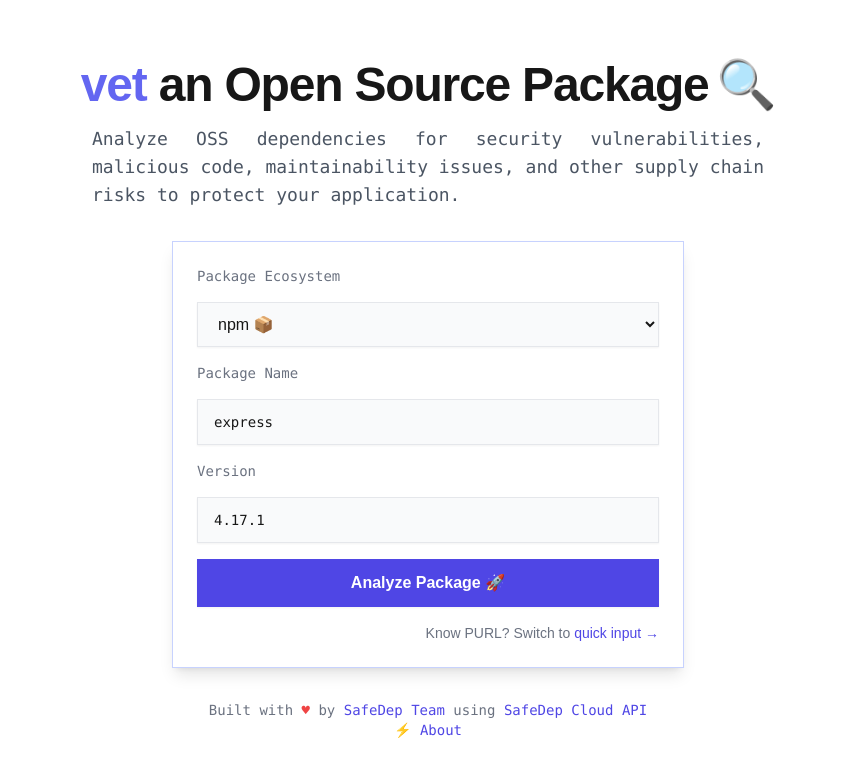
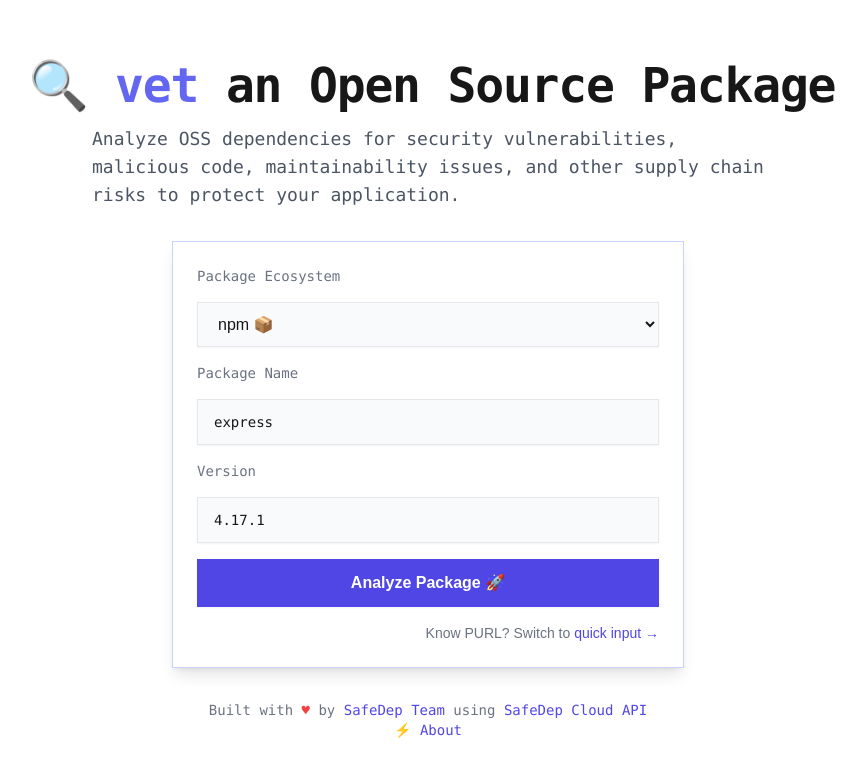
Before and after one commit to safedep/vetpkg.dev, a Next.js app: page / in a window 1280 px wide. Shown: the top 776 px of the page, without its empty margins (212-1078 px from the left). Built offline with nearby package versions, Linux system fonts and the light colour scheme; what @radix-ui/themes would draw is missing.

Commit message:
fix: Misc fixes

```diff
--- a/src/app/page.tsx
+++ b/src/app/page.tsx
@@ -67,14 +67,14 @@ export default function Home() {
 
   return (
     <div className="flex flex-col items-center justify-center min-h-screen py-2 max-w-4xl mx-auto p-4">
-      <h1 className="scroll-m-20 text-4xl font-extrabold tracking-tight lg:text-5xl mb-4">
-        <span className="text-indigo-500">vet</span> an Open Source Package
+      <h1 className="scroll-m-20 text-4xl font-extrabold tracking-tight lg:text-5xl mb-4 font-mono">
         <span className="ml-2" role="img" aria-label="magnifying glass">
           🔍
-        </span>
+        </span>{" "}
+        <span className="text-indigo-500">vet</span> an Open Source Package
       </h1>
 
-      <p className="text-lg text-gray-600 mb-8 text-justify max-w-2xl font-mono">
+      <p className="text-lg text-gray-600 mb-8 max-w-2xl font-mono">
         Analyze OSS dependencies for security vulnerabilities, malicious code,
         maintainability issues, and other supply chain risks to protect your
         application.
--- a/src/app/v/[ecosystem]/[name]/[version]/page.tsx
+++ b/src/app/v/[ecosystem]/[name]/[version]/page.tsx
@@ -717,6 +717,12 @@ export default function Page() {
                   </div>
                 </CardDescription>
               </div>
+              <div>
+                {packageSafetyStatus === PackageSafetyStatus.Unknown && (
+                  <div className="text-sm text-yellow-600 bg-yellow-50 p-2 rounded-md mb-2">
+                    ⚠️ Package name or version may be invalid
+                  </div>
+                )}
                 <Badge
                   variant="default"
                   className={`text-md px-4 py-1 flex items-center gap-2 ${
@@ -727,7 +733,8 @@ export default function Page() {
                         : packageSafetyStatus ===
                             PackageSafetyStatus.PossiblyMalicious
                           ? "bg-orange-100 text-orange-800"
-                        : packageSafetyStatus === PackageSafetyStatus.Vulnerable
+                          : packageSafetyStatus ===
+                              PackageSafetyStatus.Vulnerable
                             ? "bg-red-100 text-red-800"
                             : packageSafetyStatus ===
                                 PackageSafetyStatus.Unmaintained
@@ -748,6 +755,7 @@ export default function Page() {
                   )}
                   {packageSafetyStatus}
                 </Badge>
+              </div>
             </div>
           </CardHeader>
         </Card>
```
Lines whose indentation alone changed are shown as unchanged.
